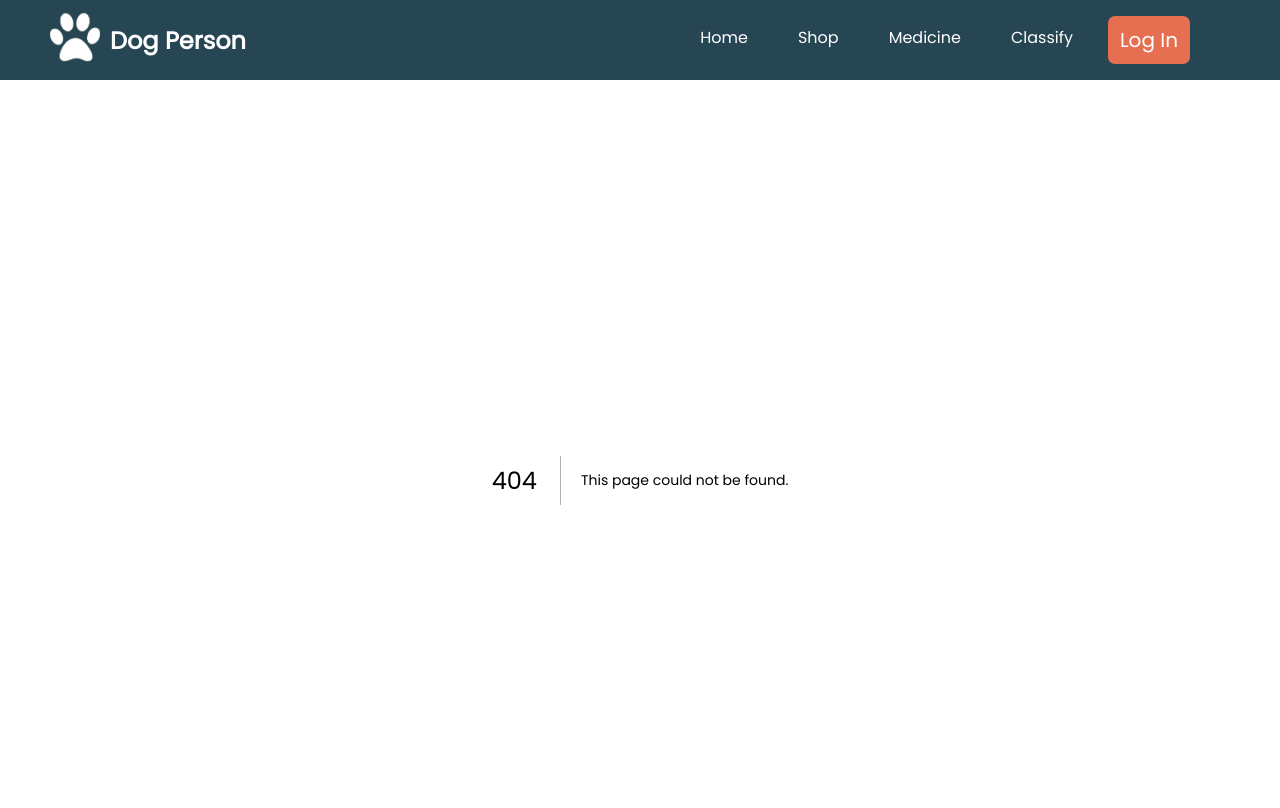
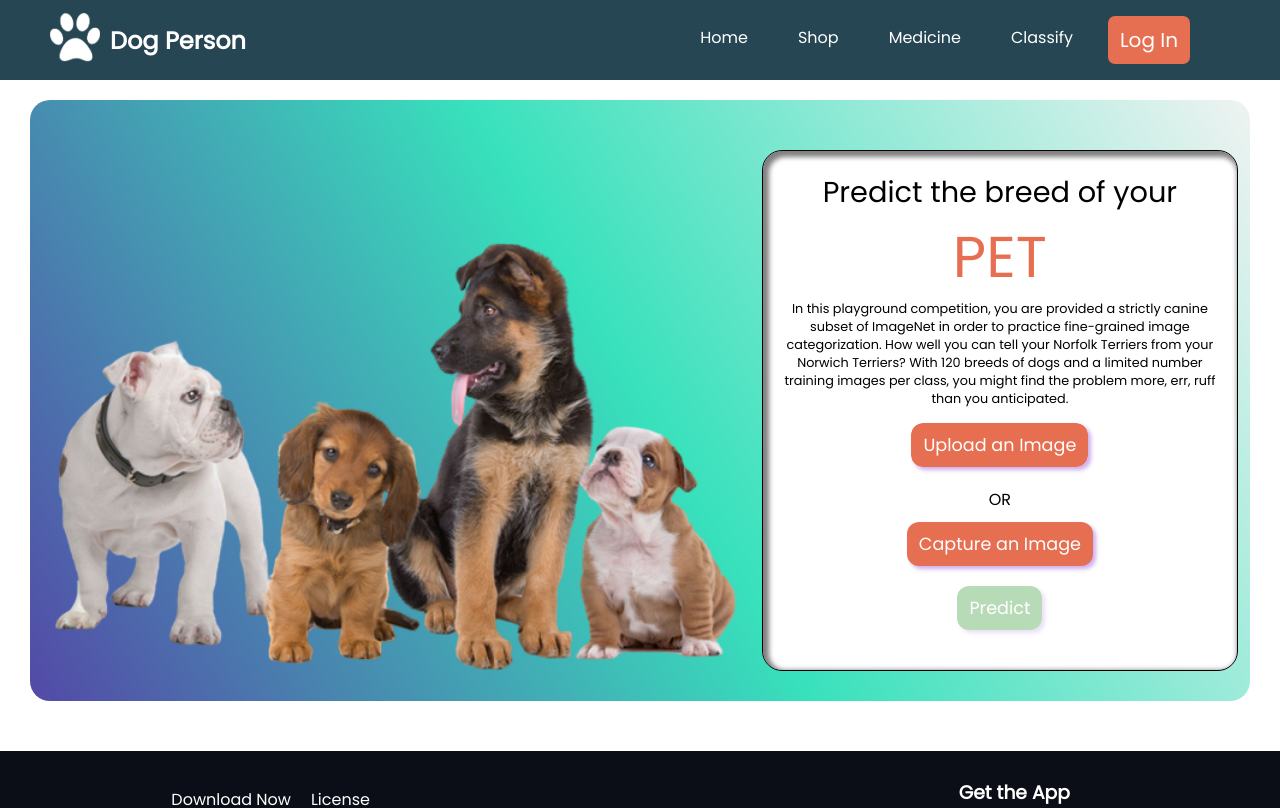
Before and after one commit to farjana579/Dog-Person, a Next.js app: page /classify in a window 1280 px wide. Before the commit this address had no page. Shown: the top 808 px of the page. Built offline with nearby package versions, Linux system fonts and the light colour scheme.

Commit message:
classify done

```diff
--- a/components/Navigation/Navigation.js
+++ b/components/Navigation/Navigation.js
@@ -17,7 +17,7 @@ const Navigation = () => {
           <li>Home</li>
           <li>Shop</li>
           <li>Medicine</li>
-          <li>Classify</li>
+          <li><a href="/classify">Classify</a></li>
           <button className={styles.loginbtn}>Log In</button>
         </ul>
       </div>
--- /dev/null
+++ b/pages/classify.js
@@ -0,0 +1,32 @@
+import style from '../styles/classify.module.css'
+import puppy from '../image/classifyDog.png'
+const Classify = () => {
+    return (
+        <div className={style.container}>
+
+            <div className={style.imageContainer}>
+                <img src={puppy.src} alt="Puppy" />
+            </div>
+            <div className={style.classifyContainer}>
+                <div>
+                    <div className={style.pageTitle}>
+                        Predict the breed of your <span>pet</span>
+                    </div>
+                    <div className={style.message}>
+                        In this playground competition, you are provided a strictly canine subset of ImageNet in order to practice fine-grained image categorization. How well you can tell your Norfolk Terriers from your Norwich Terriers? With 120 breeds of dogs and a limited number training images per class, you might find the problem more, err, ruff than you anticipated.
+                    </div>
+                    <div className={style.uploadImage}>
+                        <button className={style.classifyButton}>Upload an Image</button>
+                        <input type="file" src="" alt="image input" className={style.imageInput} accept="image/*" />
+                    </div>
+                    <div style={{ marginBottom: '10px' }}>OR</div>
+                    <button className={style.classifyButton}>Capture an Image</button>
+
+                    <button className={style.predictButton}>Predict</button>
+                </div>
+            </div>
+        </div>
+    );
+};
+
+export default Classify;
--- /dev/null
+++ b/styles/classify.module.css
@@ -0,0 +1,112 @@
+.container {
+    margin: 20px 30px;
+    padding: 20px 0 0 0;
+    background-image: linear-gradient(-120deg, rgba(215, 224, 221, 0.395), rgb(56, 225, 188), rgb(83, 73, 167));
+    border-radius: 20px;
+    display: flex;
+}
+
+.imageContainer {
+    display: flex;
+    align-items: flex-end;
+    width: 60%;
+}
+
+.imageContainer img {
+    width: 100%;
+}
+
+
+.classifyContainer {
+    width: 39%;
+    display: flex;
+    flex-direction: column;
+    align-items: center;
+    justify-content: flex-start;
+    border: 1px solid;
+    text-align: center;
+    margin-top: 30px;
+    margin-bottom: 30px;
+    border-radius: 20px;
+    background-color: white;
+    box-shadow: inset 3px 3px 5px 3px gray;
+    padding: 20px;
+}
+
+
+.pageTitle {
+    font-size: 1.8em;
+}
+
+.message {
+    font-size: .8em;
+    margin-bottom: 15px;
+}
+
+.pageTitle span {
+    color: #E76F51;
+    font-size: 2em;
+    text-transform: uppercase;
+}
+
+.uploadImage {
+    margin: 0 auto;
+    position: relative;
+    overflow: hidden;
+    box-shadow: 3px 3px 4px rgb(206, 173, 237);
+    border-radius: 12px;
+    /* width: 179px; */
+    width: max-content;
+    margin-bottom: 20px;
+}
+
+.uploadImage input {
+    position: absolute;
+    z-index: 10;
+    left: 0;
+    opacity: 0;
+    padding: 12px 0;
+}
+
+.uploadImage:hover button {
+    background-color: #ed3a0d;
+}
+
+.uploadImage:active button {
+    box-shadow: 1px 1px 4px rgb(206, 173, 237);
+}
+
+.classifyButton,
+.predictButton {
+    background-color: #E76F51;
+    color: white;
+    border-radius: 12px;
+    padding: 9px 12px;
+    outline: 0;
+    font-size: 1.1em;
+    border: 0;
+    transition: background-color .4s ease;
+    box-shadow: 3px 3px 4px rgb(206, 173, 237);
+}
+
+.classifyButton:hover {
+    background-color: #ed3a0d;
+
+}
+
+.classifyButton:active,
+.predictButton:active {
+    box-shadow: 1px 1px 4px rgb(206, 173, 237);
+}
+
+.predictButton {
+    background-color: rgba(0, 128, 0, 0.7);
+    display: block;
+    margin: 20px auto;
+    opacity: .4;
+
+}
+
+.predictButton:hover {
+    background-color: green;
+}
```
Also changed, not shown: image/cameraIcon.png (added), image/classifyDog.png (added).
